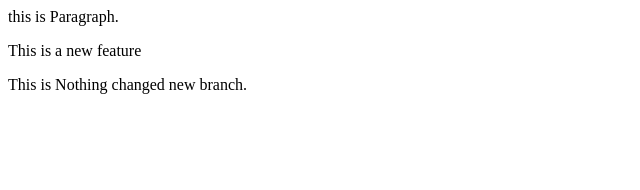
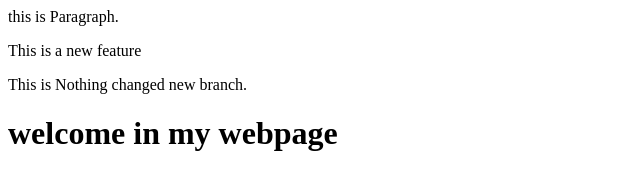
Before and after one commit to mahendrakumarmeena/demo, a plain HTML site: page index.html in a window 1280 px wide. Shown: the whole page, without its empty margins (0-640 px from the left). Drawn offline with Linux system fonts and the light colour scheme.

Commit message:
add new header file

```diff
--- a/index.html
+++ b/index.html
@@ -1,3 +1,4 @@
 <p>this is Paragraph.</p>
 <p>This is a new feature</p>
 <p>This is Nothing changed new branch.</p>
+<h1>welcome in my webpage</h1>
```
